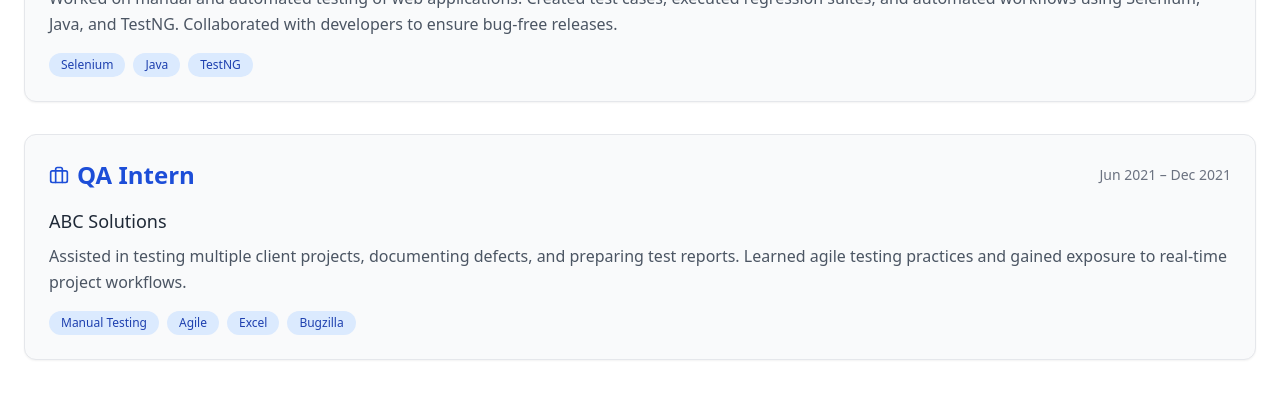
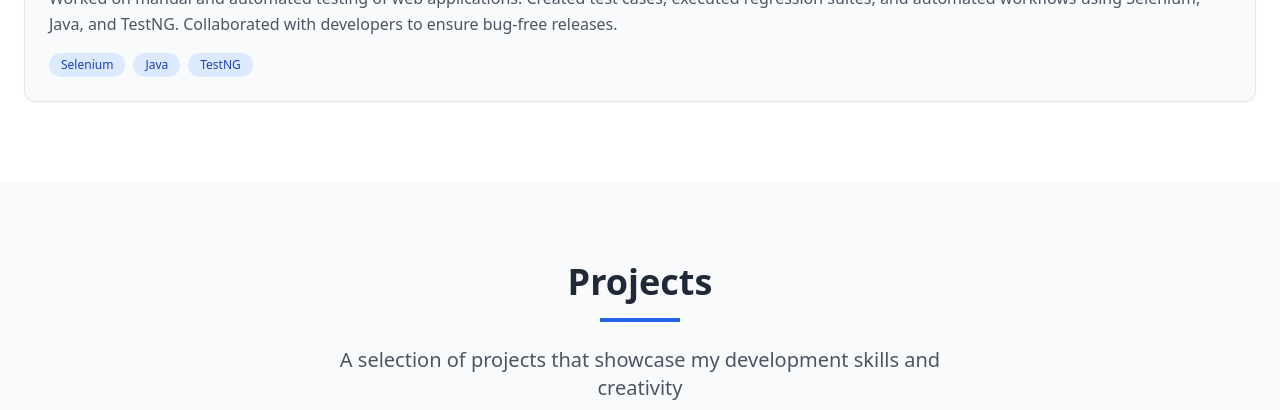
Before and after one commit to kusamrajesh/KusamRajesh-Portfolio, a React (Vite) app: page / in a window 1280 px wide. Shown: the part 2720-3130 px from the top of the page. Built offline with nearby package versions, Linux system fonts and the light colour scheme.

Commit message:
Updated Portfolio.tsx

```diff
--- a/src/components/Portfolio.tsx
+++ b/src/components/Portfolio.tsx
@@ -25,14 +25,14 @@ const Portfolio: React.FC = () => {
         "Worked on manual and automated testing of web applications. Created test cases, executed regression suites, and automated workflows using Selenium, Java, and TestNG. Collaborated with developers to ensure bug-free releases.",
       technologies: ["Selenium", "Java", "TestNG"],
     },
-    {
-      role: "QA Intern",
-      company: "ABC Solutions",
-      period: "Jun 2021 – Dec 2021",
-      description:
-        "Assisted in testing multiple client projects, documenting defects, and preparing test reports. Learned agile testing practices and gained exposure to real-time project workflows.",
-      technologies: ["Manual Testing", "Agile", "Excel", "Bugzilla"],
-    },
+    // {
+    //   role: "QA Intern",
+    //   company: "ABC Solutions",
+    //   period: "Jun 2021 – Dec 2021",
+    //   description:
+    //     "Assisted in testing multiple client projects, documenting defects, and preparing test reports. Learned agile testing practices and gained exposure to real-time project workflows.",
+    //   technologies: ["Manual Testing", "Agile", "Excel", "Bugzilla"],
+    // },
   ];
 
   return (
```
